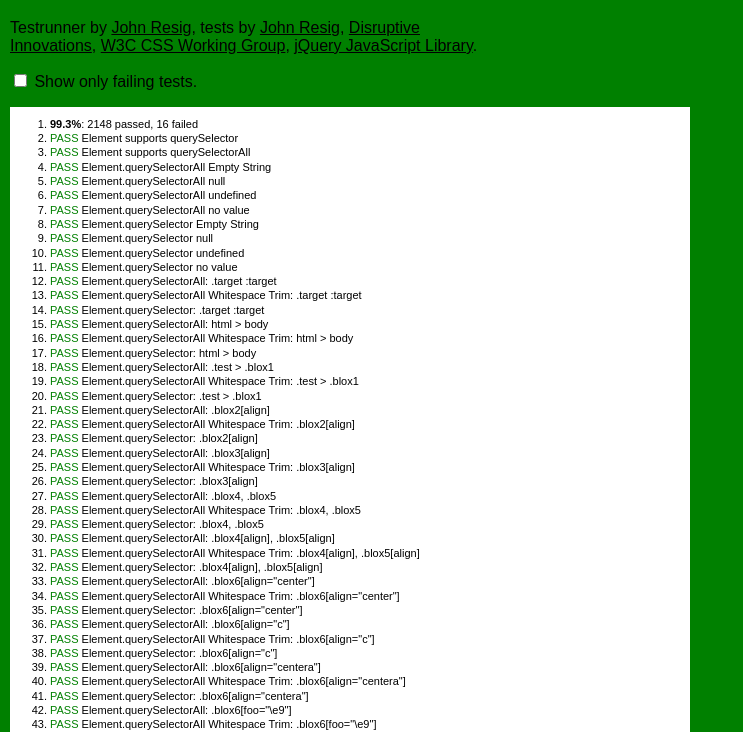
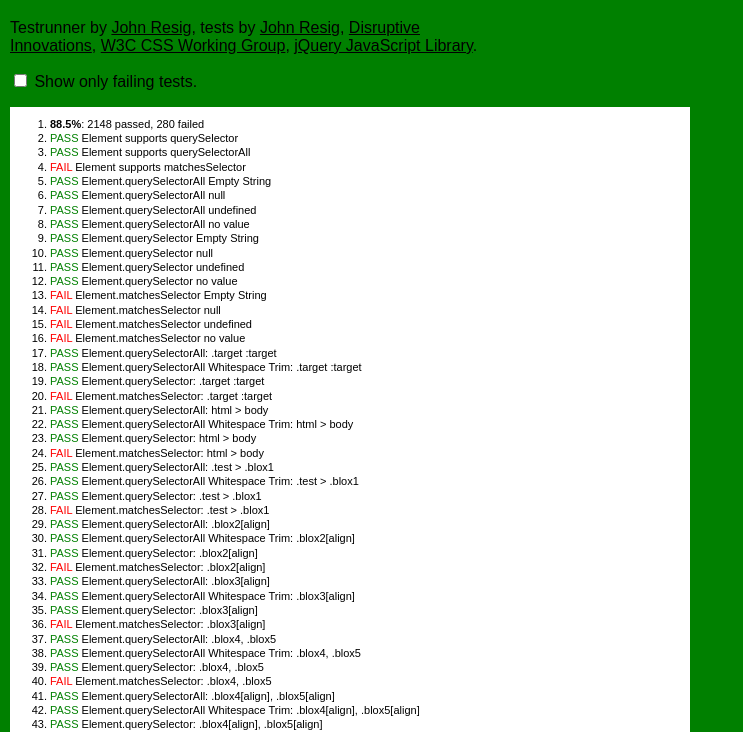
Before and after one commit to jeresig/selectortest, a plain HTML site: page index.html in a window 1280 px wide. Shown: the part 71-803 px from the top of the page, without its empty margins (0-743 px from the left). Drawn offline with Linux system fonts and the light colour scheme.

Commit message:
First pass at adding matchesSelector to the test suite (untested).

```diff
--- a/index.html
+++ b/index.html
@@ -293,6 +293,8 @@
 			assert( q, type + " supports querySelector" );
 			var qa = typeof obj.querySelectorAll === "function";
 			assert( qa, type + " supports querySelectorAll" );
+			var ma = typeof obj.matchesSelector === "function";
+			assert( ma, type + " supports matchesSelector" );
 			return q && qa;
 		}
 
@@ -389,6 +391,33 @@
 			} catch(e){ pass = true; }
 			assert( pass, type + ".querySelector no value" );
 
+			if ( root.nodeType === 1 ) {
+				var pass = false;
+				try {
+					root.matchesSelector("");
+				} catch(e){ pass = typeof DOMException !== "undefined" && e.code == DOMException.SYNTAX_ERR; }
+				assert( pass, type + ".matchesSelector Empty String" );
+
+				pass = false;
+				try {
+					pass = root.matchesSelector(null) === null;
+				} catch(e){ pass = false; }
+				assert( pass, type + ".matchesSelector null" );
+
+				pass = false;
+				try {
+					pass = root.matchesSelector(undefined) === null;
+				} catch(e){ pass = false; }
+				assert( pass, type + ".matchesSelector undefined" );
+
+				pass = false;
+				try {
+					if ( root.matchesSelector )
+						root.matchesSelector();
+				} catch(e){ pass = true; }
+				assert( pass, type + ".matchesSelector no value" );
+			}
+
 			for ( var i = 0; i < css.length; i++ ) {
 				var test = css[i];
 				if ( test.length == 2 ) {
@@ -430,6 +459,20 @@
 					} catch(e){
 						var pass = !expect && typeof DOMException !== "undefined" && e.code == DOMException.SYNTAX_ERR || false;
 						assert(pass, type + ".querySelector: " + query);
+					}
+
+					if ( root.nodeType === 1 ) {
+						try {
+							var single = root.matchesSelector(query);
+
+							var pass = found.length === 0 && single === false ||
+								found.length && found === true;
+
+							assert(expect, type + ".matchesSelector: " + query);
+						} catch(e){
+							var pass = !expect && typeof DOMException !== "undefined" && e.code == DOMException.SYNTAX_ERR || false;
+							assert(pass, type + ".matchesSelector: " + query);
+						}
 					}
 				}
 			}
```
